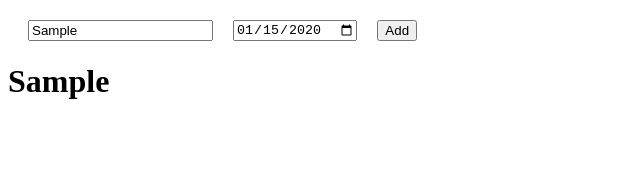
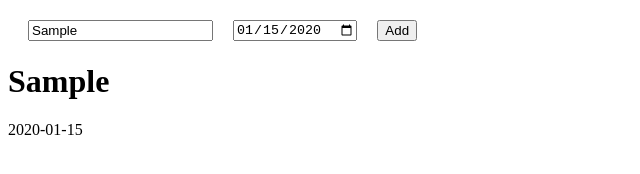
Before and after one commit to WayayueGyee/pujakFirstWebProj, a plain HTML site: page index.html in a window 1280 px wide. Both pictures are taken after typing "Sample", "2020-01-15" into the empty fields and a click on the button "Add". Shown: the full height of the page, 0-640 px from the left. Drawn offline with Linux system fonts and the light colour scheme.

Commit message:
add date to page

```diff
--- a/index.html
+++ b/index.html
@@ -17,7 +17,7 @@
     </div>
     <script src="models/Model.js"></script>
     <script src="controllers/Controller.js"></script>
-    <script src="View/View.js"></script>
+    <script src="view/View.js"></script>
     <script src="app.js"></script>
 </body>
 </html>
--- a/View/View.js
+++ b/view/View.js
@@ -6,7 +6,14 @@ class View {
         this.addButton = document.querySelector(".add");
         this.addButton.addEventListener("click", _ => {
             const newDiv = document.createElement("div");
-            newDiv.innerHTML = `<h1>${this.controller.changeModel(this.taskInput.value, this.dateInput.value).title}</h1>`;
+            const model = this.controller.changeModel(this.taskInput.value, this.dateInput.value)
+            newDiv.innerHTML = `
+            <h1>
+                ${model.title}
+            </h1>
+            <p>
+                ${model.date}
+            </p>`;
             document.body.append(newDiv)
         })
     }
```
